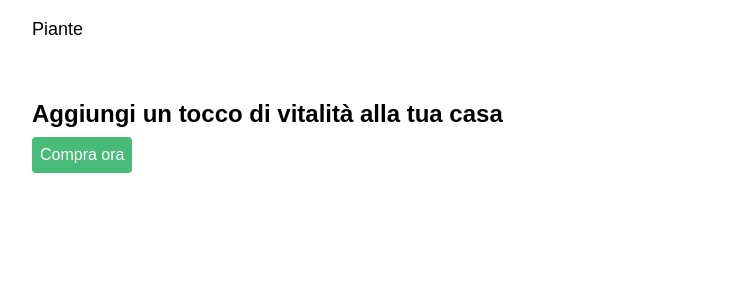
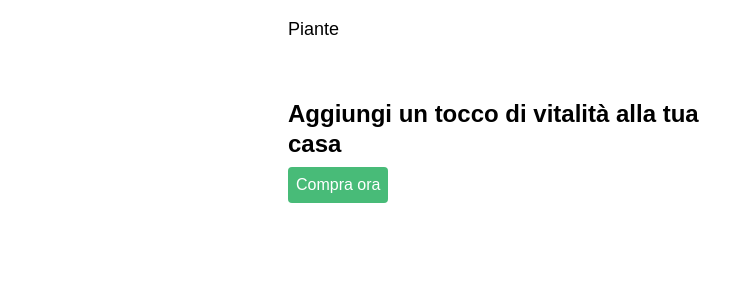
Before and after one commit to riccardofano/ecommerce-piante, a Next.js app: page / in a window 1280 px wide. Shown: the top 300 px of the page, without its empty margins (8-738 px from the left). Built offline with nearby package versions, Linux system fonts and the light colour scheme.

Commit message:
extend container style in tailwind config

```diff
--- a/components/hero.tsx
+++ b/components/hero.tsx
@@ -4,10 +4,10 @@ export default function Hero() {
   return (
     <>
       <div
-        className="w-full h-64 bg-cover bg-center"
+        className="w-full md:w-768 h-64 bg-cover bg-center mx-auto"
         style={{ backgroundImage: `url(${hero})` }}
       >
-        <div className="container mx-auto px-10 pt-10 leading-tight">
+        <div className="container pt-10 leading-tight">
           <h1 className="text-2xl font-bold w-4/6">
             Aggiungi un tocco di vitalità alla tua casa
           </h1>
--- a/components/navbar.tsx
+++ b/components/navbar.tsx
@@ -4,7 +4,7 @@ import shoppingCartLine from "@iconify/icons-clarity/shopping-cart-line";
 
 export default function Navbar() {
   return (
-    <header className="flex justify-between items-center py-4 font">
+    <header className="flex justify-between items-center py-4 container">
       <h1 className="text-lg">Piante</h1>
       <div className="flex">
         <InlineIcon height={18} className="mr-2" icon={searchLine} />
--- a/pages/index.tsx
+++ b/pages/index.tsx
@@ -10,9 +10,7 @@ export default function Home() {
         <title>Piante</title>
       </Head>
 
-      <div className="container mx-auto px-10">
-        <Navbar />
-      </div>
+      <Navbar />
       <Hero />
     </>
   );
--- a/styles/index.css
+++ b/styles/index.css
@@ -1,5 +1,5 @@
 @tailwind base;
-@tailwind componets;
+@tailwind components;
 @tailwind utilities;
 
 @import url("https://fonts.googleapis.com/css2?family=Quicksand:wght@400;500&display=swap");
--- a/tailwind.config.js
+++ b/tailwind.config.js
@@ -1,11 +1,21 @@
 module.exports = {
-  purge: ["./pages/**/*.ts", "./src/components/**/*.ts"],
   theme: {
+    container: {
+      center: true,
+      padding: "2.5rem",
+    },
+    screens: {
+      sm: "640px",
+      md: "768px",
+    },
     fontFamily: {
       sans: ["Quicksand", "Arial", "sans-serif"],
     },
-    extend: {},
+    extend: {
+      width: {
+        768: "768px",
+      },
+    },
   },
-  variants: {},
-  plugins: [],
+  purge: ["./pages/**/*.ts", "./src/components/**/*.ts"],
 };
```
